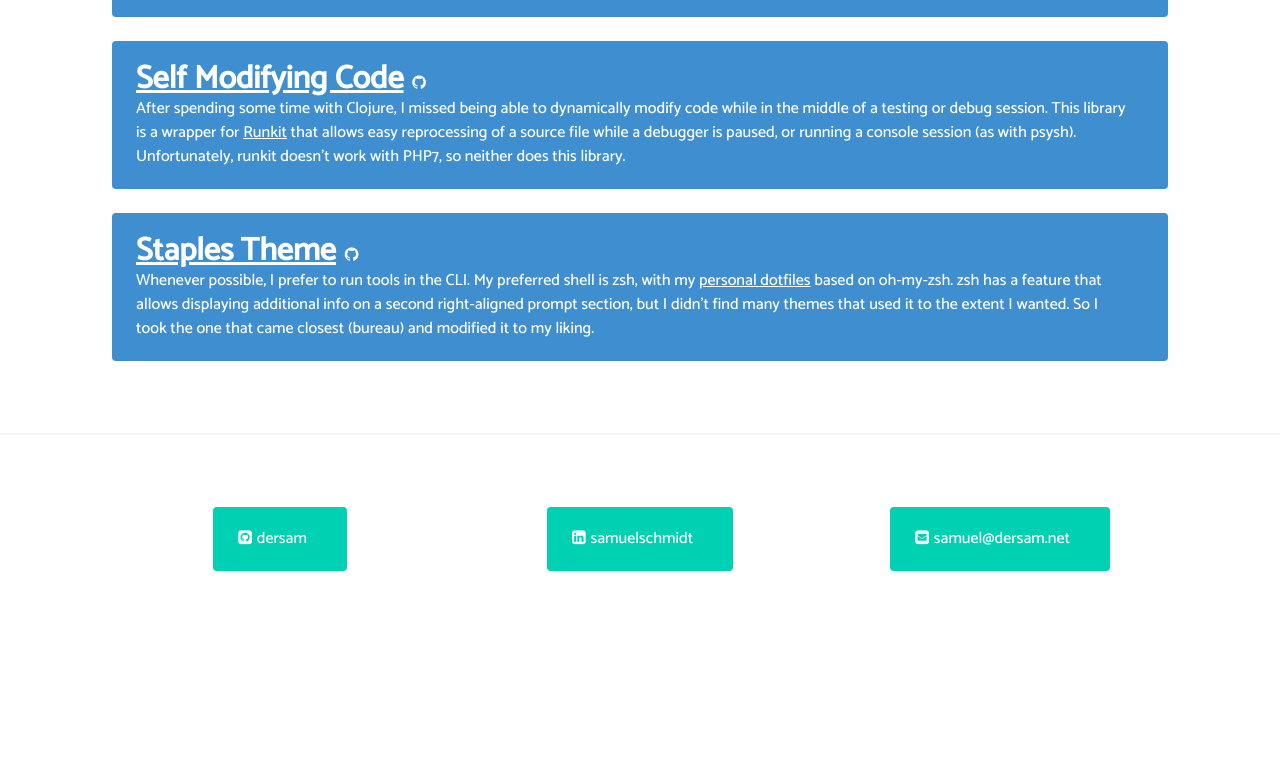
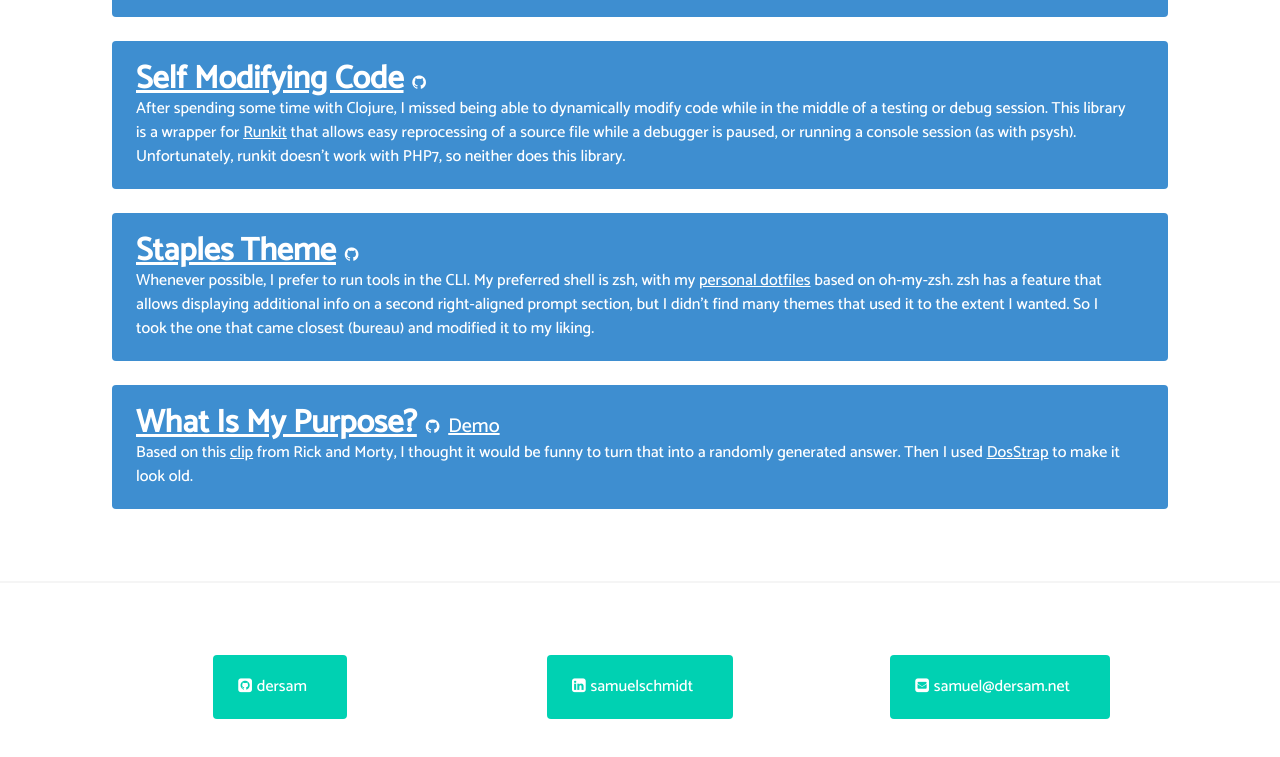
Before and after one commit to dersam/dersam.github.com, a website: page index.html in a window 1280 px wide. Shown: the part 1273-2030 px from the top of the page. Before the commit the page ends 1892 px from the top, so only its background shows below. Drawn offline with nearby package versions, Linux system fonts and the light colour scheme.

Commit message:
Add whatismypurpose.

```diff
--- a/index.html
+++ b/index.html
@@ -109,6 +109,20 @@
                         to my liking.
                     </p>
                 </div>
+                <div class="tile is-child notification is-info">
+                    <a class="title" href="https://github.com/dersam/whatismypurpose">What Is My Purpose?</a>
+                    <span class="icon">
+                        <i class="fa fa-github"></i>
+                    </span>
+                    <a class="subtitle" href="https://dersam.net/whatismypurpose">Demo</a>
+                    <p>
+                        Based on this <a href="https://www.youtube.com/watch?v=wqzLoXjFT34">clip</a> from
+                        Rick and Morty, I thought it would be funny to turn that
+                        into a randomly generated answer. Then I used
+                        <a href="http://seiyria.com/dos-strap/">DosStrap</a> to
+                        make it look old.
+                    </p>
+                </div>
             </div>
         </div>
     </section>
```
